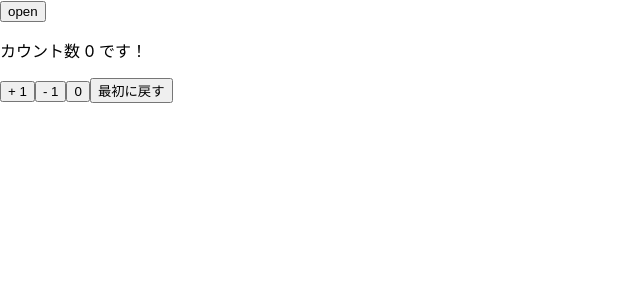
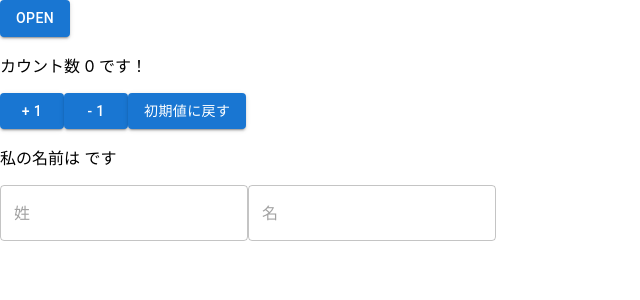
Before and after one commit to yk57-miya/react-hooks, a Next.js app: page / in a window 1280 px wide. Shown: the top 300 px of the page, without its empty margins (0-640 px from the left). Built offline with nearby package versions, Linux system fonts and the light colour scheme.

Commit message:
useEffect実装

```diff
--- a/package.json
+++ b/package.json
@@ -9,6 +9,9 @@
     "lint": "next lint"
   },
   "dependencies": {
+    "@emotion/react": "^11.10.5",
+    "@emotion/styled": "^11.10.5",
+    "@mui/material": "^5.11.9",
     "next": "13.1.6",
     "react": "18.2.0",
     "react-dom": "18.2.0"
--- a/pages/index.tsx
+++ b/pages/index.tsx
@@ -1,5 +1,7 @@
-import React, { useState } from 'react';
+import React, { useState, useEffect } from 'react';
 import type { NextPage } from 'next';
+import Button from '@mui/material/Button';
+import TextField from '@mui/material/TextField';
 import Head from 'next/head';
 import Image from 'next/image';
 import styles from '../styles/Home.module.css';
@@ -8,19 +10,66 @@ const Home: NextPage = () => {
   const initialState = 0;
   const [count, setCount] = useState(initialState);
   const [open, setOpen] = useState(true);
+  const [name, setName] = useState({
+    lastName: '',
+    firstName: ''
+  });
   const toggle = () => setOpen(!open);
+
+  // タイトルが書き変わる
+  useEffect(() => {
+    document.title = `カウント数： ${count}回 クリックされました`;
+  }, [count]);
 
   return (
     <>
-      <button onClick={toggle}>{open ? 'open' : 'close'}</button>
-      <div className={open ? 'is-open' : 'is-close'}>
-        <p>カウント数 {count} です！</p>
-        <button onClick={() => setCount((prevState) => prevState + 1)}>
-          + 1
-        </button>
-        <button onClick={() => setCount(count - 1)}>- 1</button>
-        <button onClick={() => setCount(0)}>0</button>
-        <button onClick={() => setCount(initialState)}>最初に戻す</button>
+      <div className="Home__page">
+        <div className="Home__contents">
+          {/* カウント */}
+          <div className="Home__block">
+            <Button variant="contained" onClick={toggle}>
+              {open ? 'open' : 'close'}
+            </Button>
+            <div className={open ? 'is-open' : 'is-close'}>
+              <p>カウント数 {count} です！</p>
+              <Button
+                variant="contained"
+                onClick={() => setCount((prevState) => prevState + 1)}
+              >
+                + 1
+              </Button>
+              <Button variant="contained" onClick={() => setCount(count - 1)}>
+                - 1
+              </Button>
+              <Button
+                variant="contained"
+                onClick={() => setCount(initialState)}
+              >
+                初期値に戻す
+              </Button>
+            </div>
+          </div>
+          {/* 名前 input */}
+          <div>
+            <p>{`私の名前は${name.lastName} ${name.firstName}です`}</p>
+            <form noValidate autoComplete="off">
+              <TextField
+                placeholder="姓"
+                value={name.lastName}
+                onChange={(e) => {
+                  setName({ ...name, lastName: e.target.value });
+                }}
+              />
+              <TextField
+                placeholder="名"
+                value={name.firstName}
+                onChange={(e) => {
+                  setName({ ...name, firstName: e.target.value });
+                }}
+              />
+            </form>
+          </div>
+        </div>
       </div>
     </>
   );
--- a/styles/globals.css
+++ b/styles/globals.css
@@ -28,7 +28,14 @@ a {
     color-scheme: dark;
   }
   body {
-    color: white;
-    background: black;
+    color: #000;
+    background: #fff;
   }
 }
+
+/* Home */
+.Home__contents {
+  width: 100%;
+  max-width: 1280px;
+  margin: 0 auto;
+}
```
Also changed, not shown: 1 other file (tests, documents, lock files or other folders).
